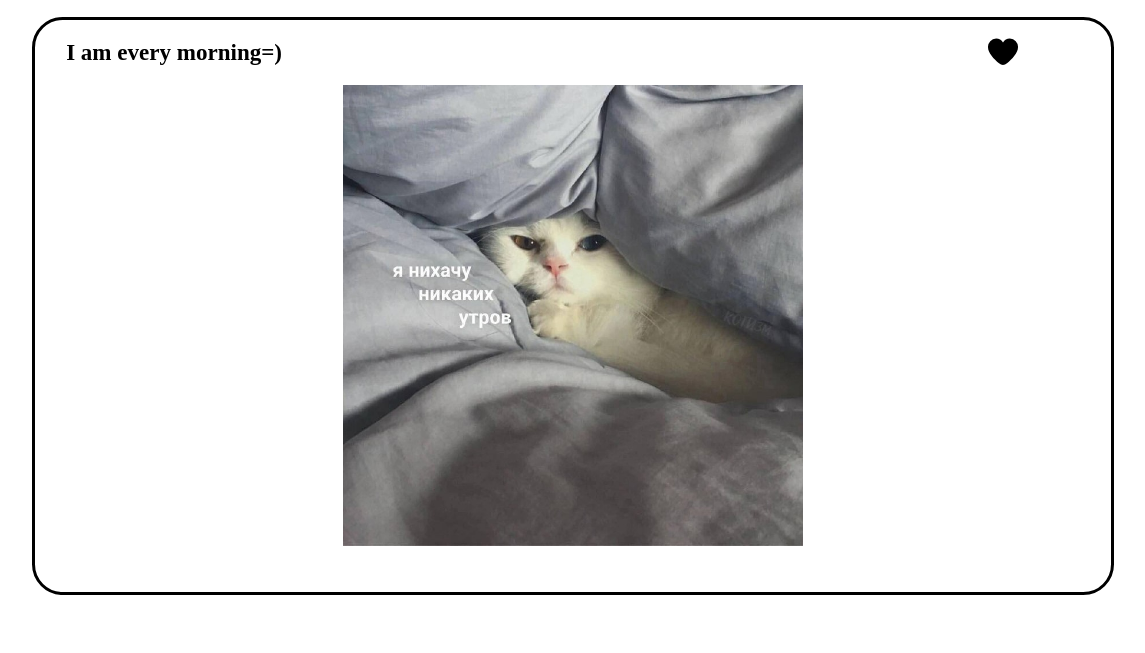
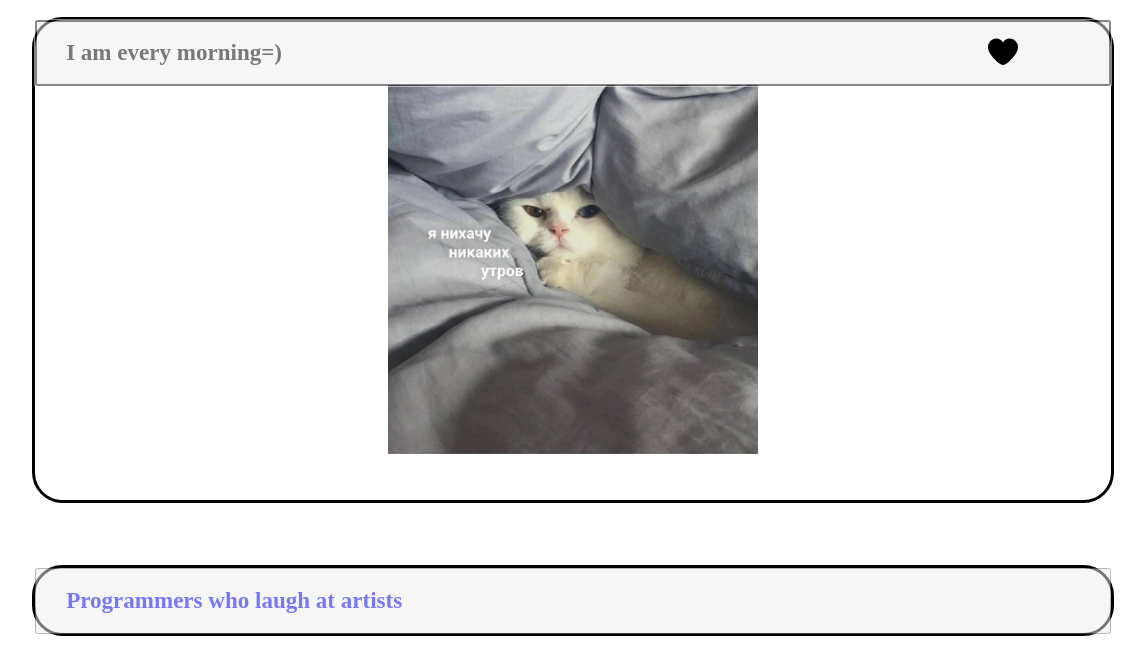
Before and after one commit to NikitaGolovanov/cssBayan, a plain HTML site: page cssBayan/index.html in a window 1536 px wide. Shown: the part 67-720 px from the top of the page, without its empty margins (195-1340 px from the left). Drawn offline with Linux system fonts and the light colour scheme.

Commit message:
fix:  css changes (Sun, March 12, 18:05)

```diff
--- a/cssBayan/style.css
+++ b/cssBayan/style.css
@@ -34,17 +34,18 @@ h2{
 
 
 .memIMG{
-    width: 0vw;
+    height: 0vw;
     align-self: center;
     transition: 0.5s;
+
 }
 
 .memeButton{
     display: block;
     position: absolute;
     width: 70vw;
-    height: 31.4vw;
-    opacity: 0;
+    height: 4.3vw;
+    opacity: 0.5;
 
 }
 
@@ -58,6 +59,7 @@ h2{
     background-size: contain;
     visibility: hidden;
     background-image: url("./assets/free-icon-font-users-3914353.svg");
+
 }
 
 .memeButton:focus~.image{
@@ -67,7 +69,7 @@ h2{
 
 
 .memeButton:focus~.memIMG{
-    width: 30vw;
+    height: 24vw;
     margin-bottom: 3vw;
 }
 
@@ -82,6 +84,9 @@ h2{
     .memeButton{
         cursor: pointer;
     }
+    .meme:hover>.memeButton{
+        height: 31.4vw;
+    }
     .accordion:hover{
         color: black;
     }
@@ -90,7 +95,7 @@ h2{
 
     }
     .meme:hover>.memIMG{
-        width: 30vw;
+        height: 24vw;
         margin-bottom: 3vw;
     }
     .memeButton:hover~.image{
```
